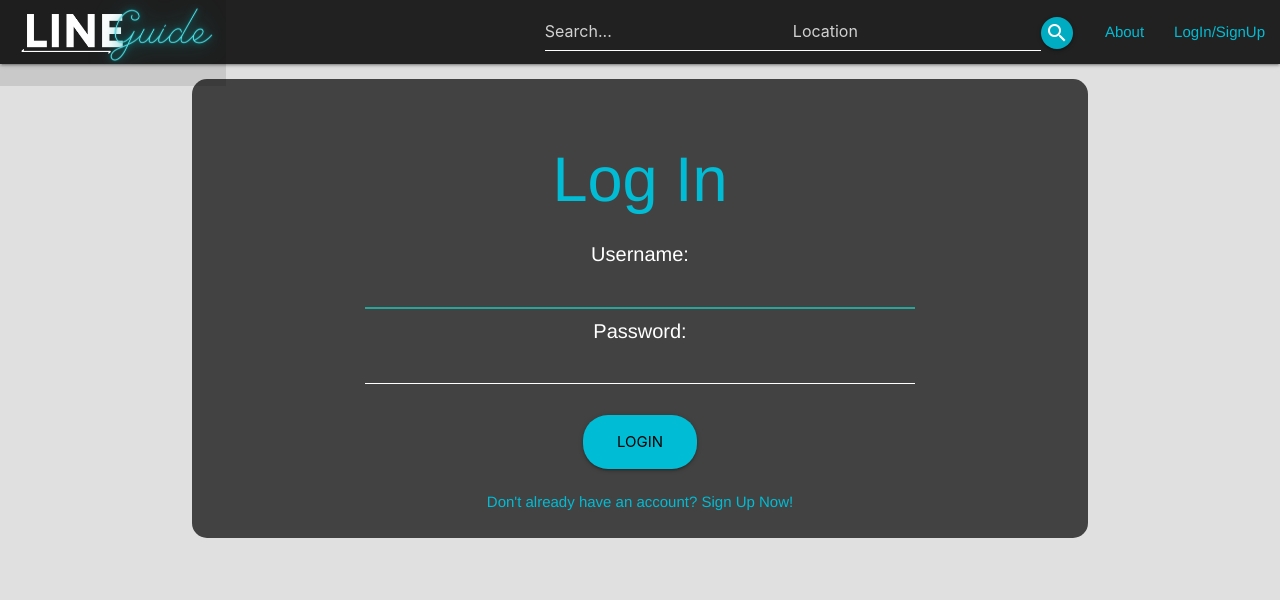
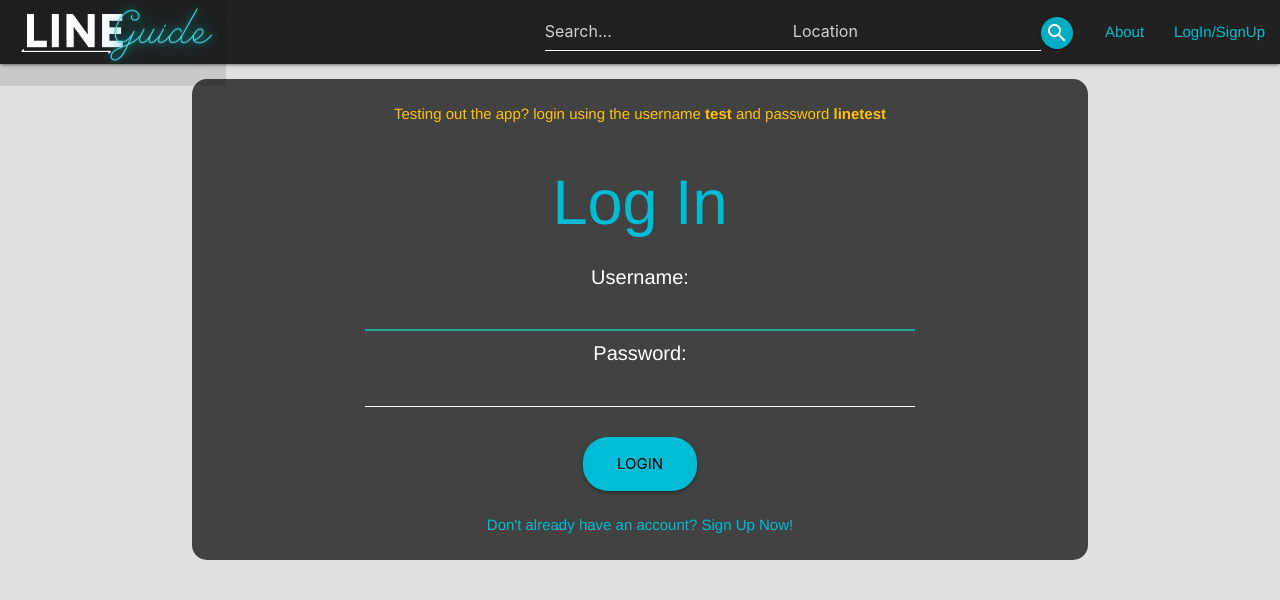
Before and after one commit to micahsellis/lineguide, a Django app: page /accounts/login/ in a window 1280 px wide. Shown: the top 600 px of the page. Run offline with Django 3.2, Linux system fonts and the light colour scheme.

Commit message:
add test login

```diff
--- a/lines/templates/registration/login.html
+++ b/lines/templates/registration/login.html
@@ -4,7 +4,7 @@
 <div class="row grey darken-3" style="border-radius: 15px;">
     <div class="card center-align">
         <div class="card-content col s8 offset-s2">
-
+            <p class="amber-text accent-3">Testing out the app? login using the username <b>test</b> and password <b>linetest</b></p>
             <h1 class="cyan-text">Log In</h1>
 
             <form method="post" action="{% url 'login' %}">
```
